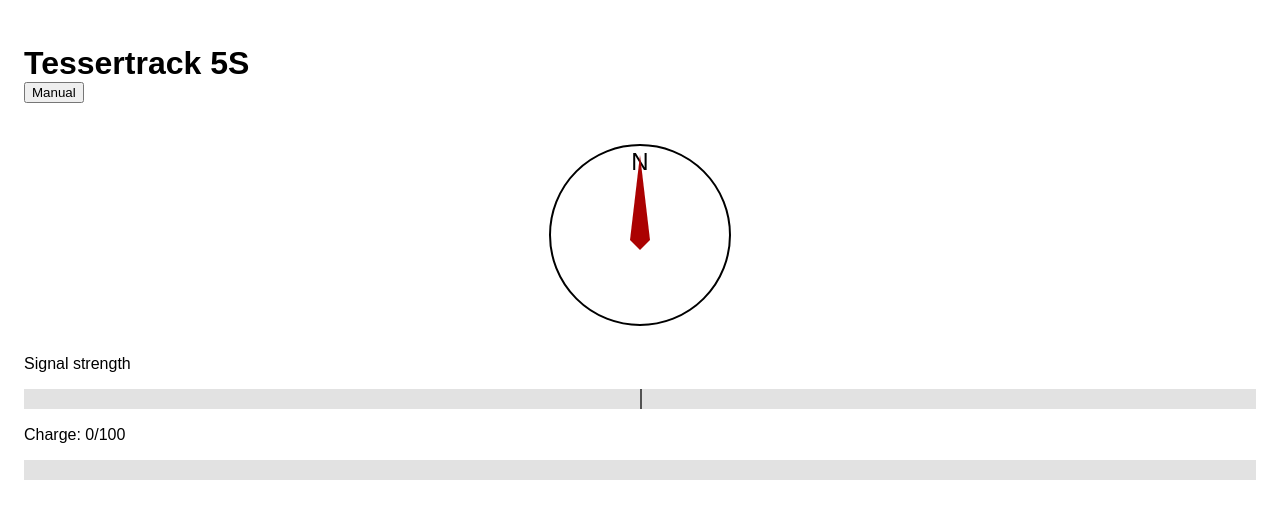
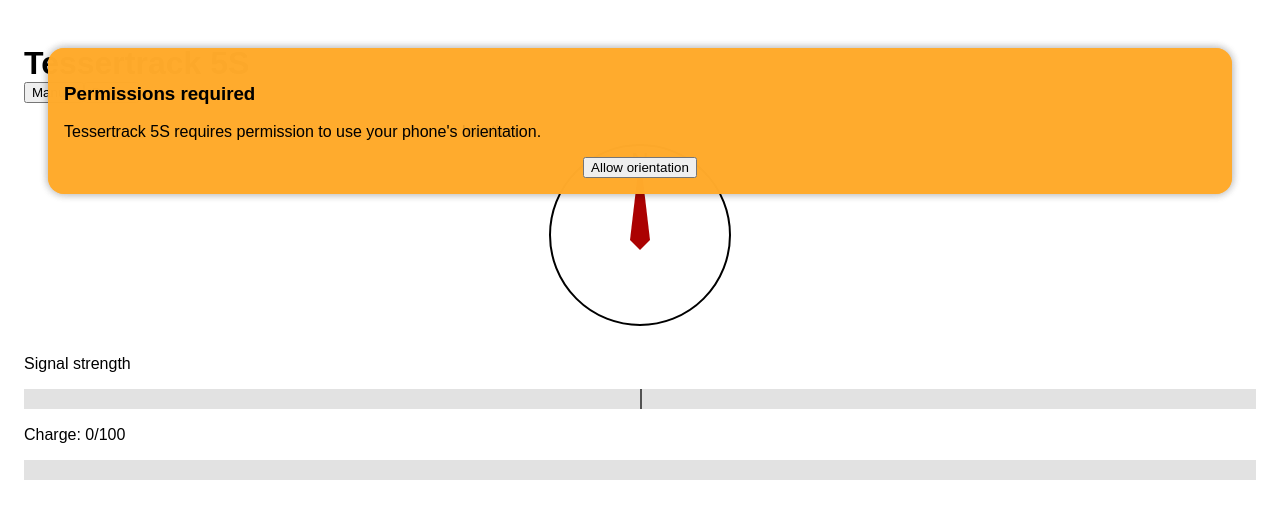
Before and after one commit to mullevik/easter-run, a Vue app in the folder er-client/: page / in a window 1280 px wide. Shown: the top 518 px of the page. Built offline with nearby package versions, Linux system fonts and the light colour scheme; no server answers.

Commit message:
Add user-interaction before gathering permissions

```diff
--- a/er-client/src/App.vue
+++ b/er-client/src/App.vue
@@ -2,8 +2,13 @@
   <header>
     <h1>Tessertrack 5S</h1>
     <div class="buttons">
+      <PermissionModal
+        :open="true"
+        :subject="'location'"
+        :event-setup="mSetupLocation"
+      ></PermissionModal>
       <HelpModal></HelpModal>
-      <!-- <DebugModal></DebugModal> -->
+      <DebugModal :statusMessage="mLocationMessage"></DebugModal>
       <CapturedModal></CapturedModal>
     </div>
   </header>
@@ -17,8 +22,9 @@
 <script lang="ts">
 import ChargeBar from './components/ChargeBar.vue'
 import HelpModal from './components/HelpModal.vue'
-// import DebugModal from './components/DebugModal.vue'
+import DebugModal from './components/DebugModal.vue'
 import CapturedModal from './components/CapturedModal.vue'
+import PermissionModal from './components/PermissionModal.vue'
 import SignalStrengthBar, { REQUIRED_SIGNAL_STRENGTH } from './components/SignalStrengthBar.vue'
 import CompassDevice from './components/CompassDevice.vue'
 
@@ -35,15 +41,17 @@
   components: {
     ChargeBar,
     HelpModal,
-    // DebugModal,
+    DebugModal,
     SignalStrengthBar,
     CompassDevice,
     CapturedModal,
+    PermissionModal,
   },
   setup() {
     const mSignalStrength = ref(0)
     const mHeading: Ref<number | null> = ref(null)
     const chargeStore = useChargeStore()
+    const mLocationMessage = ref('Initial state')
 
     let lastDevicePosition: LatLon | null = null
 
@@ -83,23 +91,30 @@
       }
     }
 
+    const mSetupLocation = () => {
       if (navigator.geolocation) {
+        mLocationMessage.value = 'Request for watchPosition initiated'
+
         navigator.geolocation.watchPosition(
           (position) => {
             lastDevicePosition = { lat: position.coords.latitude, lon: position.coords.longitude }
             console.debug(`New position update: ${lastDevicePosition}`)
+            mLocationMessage.value = 'Got some device position'
           },
           (error) => {
             console.error('Error getting location (resetting device location):', error)
             lastDevicePosition = null
+            mLocationMessage.value = `Error getting location: '${error}'`
           },
           { enableHighAccuracy: true, timeout: 5000 },
         )
       } else {
         console.error('Geolocation is not supported by this browser.')
+        mLocationMessage.value = 'Geolocation is not supported at all'
+      }
     }
 
-    return { mSignalStrength, mHeading, chargeStore }
+    return { mSignalStrength, mHeading, chargeStore, mSetupLocation, mLocationMessage }
   },
 })
 </script>
--- a/er-client/src/components/CompassDevice.vue
+++ b/er-client/src/components/CompassDevice.vue
@@ -1,4 +1,10 @@
 <template>
+  <PermissionModal
+    :open="true"
+    :subject="'orientation'"
+    :event-setup="mSetupOrientation"
+  ></PermissionModal>
+
   <svg width="100%" height="200" viewBox="0 0 200 200">
     <g id="compass" :transform="`translate(100, 100) rotate(${rotation})`">
       <!-- Circle stroke -->
@@ -29,9 +35,13 @@
 
 <script lang="ts">
 import { cleanOrientation, setupOrientation } from '@/orientation'
-import { onMounted, onBeforeUnmount, ref } from 'vue'
+import { onBeforeUnmount, ref } from 'vue'
+import PermissionModal from './PermissionModal.vue'
 
 export default {
+  components: {
+    PermissionModal,
+  },
   props: {
     bearing: {
       type: [Number, null],
@@ -47,16 +57,16 @@
       // cast to any because DeviceOrientationEvent has .webkitCompassHeading only on iOS
       /* eslint-disable  @typescript-eslint/no-explicit-any */
       const webkitHeading: number | null = (event as any).webkitCompassHeading
-      const rot = - (webkitHeading || Math.abs(alpha - 360))
+      const rot = -(webkitHeading || Math.abs(alpha - 360))
       console.debug(
         `alpha=${alpha}, webkit_heading=${webkitHeading}, rot=${rot}, absolute=${event.absolute}`,
       )
       rotation.value = rot
     }
 
-    onMounted(() => {
-      setupOrientation(handleOrientation)
-    })
+    const mSetupOrientation = () => {
+      return setupOrientation(handleOrientation)
+    }
 
     onBeforeUnmount(() => {
       cleanOrientation(handleOrientation)
@@ -64,6 +74,7 @@
 
     return {
       rotation,
+      mSetupOrientation,
     }
   },
 }
--- a/er-client/src/components/DebugModal.vue
+++ b/er-client/src/components/DebugModal.vue
@@ -3,6 +3,7 @@
 
   <Teleport to="body">
     <div v-if="open" class="modal">
+      <div class="modal-content">
         <div style="text-align: right">
           <button @click="open = false">Close</button>
         </div>
@@ -10,14 +11,20 @@
         <p>LastEvent:</p>
         <pre><code>{{ lastEventJSON }}</code></pre>
         <p>Last update at: {{ lastUpdateTime }}</p>
+
+        <p>Status message: {{ statusMessage }}</p>
+      </div>
     </div>
   </Teleport>
 </template>
 
 <script setup lang="ts">
 import { cleanOrientation, setupOrientation } from '@/orientation'
-import { onBeforeUnmount, onMounted, ref } from 'vue'
+import { onBeforeUnmount, onMounted, ref, defineProps } from 'vue'
 
+defineProps({
+  statusMessage: String,
+})
 const handleOrientation = (event: DeviceOrientationEvent) => {
   const customEvent = {
     alpha: event.alpha,
@@ -46,18 +53,8 @@
 </script>
 
 <style scoped>
-.modal {
-  box-sizing: border-box;
-  position: fixed;
-  z-index: 999;
-  top: 0;
-  left: 0;
-  width: 100vw;
-  height: 100vh;
-  /* height: 100%; */
-  background-color: whitesmoke;
-  padding: 3em;
-  overflow: scroll;
+.modal-content {
+  background-color: rgba(240, 240, 240, 0.9);
 }
 
 .error {
--- a/er-client/src/components/HelpModal.vue
+++ b/er-client/src/components/HelpModal.vue
@@ -103,6 +103,6 @@
 }
 
 .example-image {
-  max-width: 300px;
+  max-width: min(100px, 100%);
 }
 </style>
--- /dev/null
+++ b/er-client/src/components/PermissionModal.vue
@@ -0,0 +1,38 @@
+<template>
+  <Teleport to="body">
+    <div v-if="mOpen" class="modal">
+      <div class="modal-content">
+        <h3>Permissions required</h3>
+        <p>Tessertrack 5S requires permission to use your phone's {{ subject }}.</p>
+
+        <div style="text-align: center">
+          <button id="permission-button" @click="givePermission()">Allow {{ subject }}</button>
+        </div>
+      </div>
+    </div>
+  </Teleport>
+</template>
+
+<script setup lang="ts">
+import { defineProps, ref } from 'vue'
+
+const props = defineProps({
+  open: { type: Boolean, required: true },
+  subject: { type: String, required: true },
+  eventSetup: { type: Function, required: true },
+})
+
+const givePermission = () => {
+  console.log('give perm')
+  props.eventSetup()
+  mOpen.value = false
+}
+
+const mOpen = ref(props.open)
+</script>
+
+<style scoped>
+.modal-content {
+  background-color: rgba(255, 170, 43, 0.9);
+}
+</style>
```
Also changed, not shown: 1 other file (tests, documents, lock files or other folders). Lines whose indentation alone changed are shown as unchanged.
